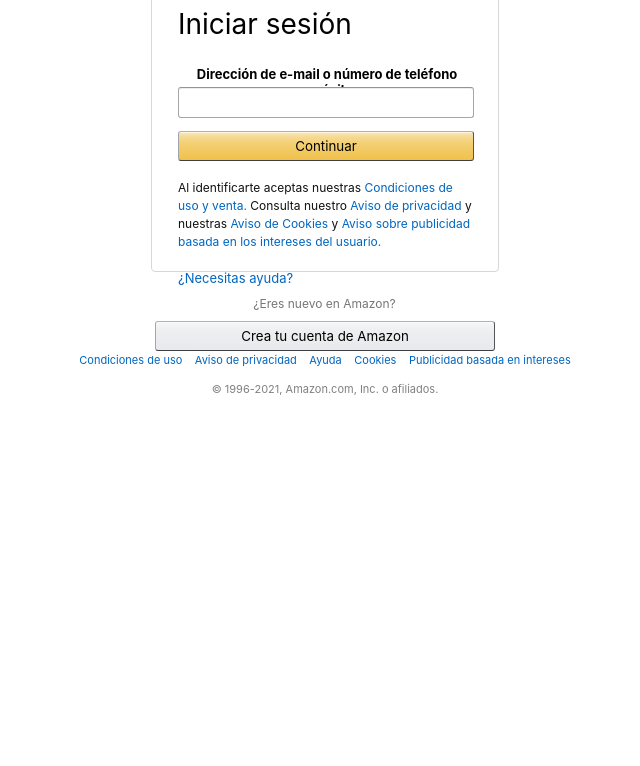
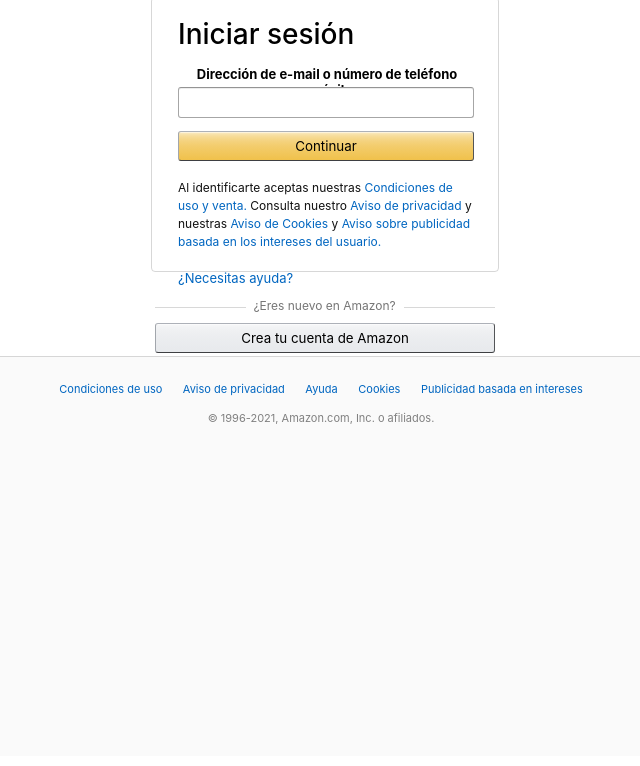
Before and after one commit to marcush04/Amazon-copy, a plain HTML site: page index.html in a window 1280 px wide. Shown: the part 62-828 px from the top of the page, without its empty margins (315-955 px from the left). Before the commit the page ends 800 px from the top, so only its background shows below. Drawn offline with Linux system fonts and the light colour scheme.

Commit message:
Update 11:00 15/01/22

```diff
--- a/index.css
+++ b/index.css
@@ -10,12 +10,13 @@
 }
 
 .section1{
-    width: 100vw;
-    height: 50vh;
+    width: auto;
+    height: 51vh;
     display: flex;
     align-items: center;
     justify-content: start;
     flex-direction: column;
+    background-color: white;
 }
 
 
@@ -28,11 +29,12 @@
     width: 122.41px;
     height: 40px;
     margin-top: 5px;
+    margin-bottom: 10px;
 }
 
 .bloque{
     width: 348px;
-    height: 325px;
+    height: 316px;
     display: flex;
     flex-direction: column;
     align-items: start;
@@ -50,8 +52,9 @@
     width: 296px;
     height: 37.59px;
     font-size: 28px;
-    padding-bottom: 4px;
-    font-weight: 400;
+    font-weight: 900;
+    margin-bottom: 10px;
+    font-weight: 500;
     line-height: 1.2;
     display: flex;
     align-self: start;
@@ -81,6 +84,9 @@
     padding-top: 3px;
     padding-bottom: 3px;
     margin-bottom: 13px;
+}
+.emailtext:focus{
+    box-shadow: 0px 0px 3px 1px rgb(247, 160, 0);
 }
 
 .continuar{
@@ -137,6 +143,10 @@
     font-size: 13px;
     text-decoration: none;
 }
+.ayuda:hover{
+    color: rgb(207, 83, 0);
+    text-decoration: underline;
+}
 
 .crearacc{
     display: flex;
@@ -146,17 +156,31 @@
 .nuevo{
     color: #767676;
     font-size: 12px;
-    padding: 4px 8px 10px 7px;
+    padding: 6px 8px 10px 7px;
+}
+.linea{
+    display: flex;
+    align-items: center;
+    color: rgba(0, 0, 0, 0.35);
+}
+.linea:before,.linea:after{
+    content: "";
+    flex-grow: 1;
+    background: rgba(173, 173, 173, 0.473);
+    height: 1px;
+    font-size: 0px;
+    line-height: 0px;
 }
 
 .botonacc{
     width: 340px;
     height: 30px;
     padding: 0 10px 0 11px;
+    margin-bottom: 17px;
     background: linear-gradient(.50turn, white, 10%, #e7e9ec);
     border-radius: 3px;
     border-color: #adb1b8 #a2a6ac #8d9096;
-    border-width: 1px;
+    border-width: 0.5px;
     cursor: pointer;
     display: inline-block;
     padding: 0;
@@ -167,10 +191,19 @@
     background: #e7e9ec;
 }
 
-
-
-
-
+.separador{
+    display: flex;
+    align-items: center;
+    color: rgba(0, 0, 0, 0.35);
+}
+.separador:before, .separador:after{
+    content: "";
+    flex-grow: 1;
+    background: rgba(173, 173, 173, 0.473);
+    height: 1px;
+    font-size: 0px;
+    line-height: 0px;
+}
 
 
 
@@ -185,7 +218,7 @@
 
 .lista {
     display: inline;
-
+    margin-right: 8px;
 }
 
 .a {
@@ -206,10 +239,11 @@
 
 .section2{
     width: auto;
-    height: 130px;
+    height: 50vh;
     padding: 0px 16px 0px 16px;
     margin: 10px;
     display: block;
     justify-content: center;
     align-items: center;
+    background: rgba(241, 241, 241, 0.35);
 }
--- a/index.html
+++ b/index.html
@@ -18,7 +18,7 @@
 
         <div class="bloque">
 
-            <h2 class="iniciarsesion">Iniciar sesión</h2><br>
+            <h2 class="iniciarsesion">Iniciar sesión</h2>
 
             <div>
                 <span class="direccion">Dirección de e-mail o número de teléfono móvil</span>
@@ -47,7 +47,9 @@
 
         <div class="crearacc">
             <br>
-            <p class="nuevo" id="acc">¿Eres nuevo en Amazon?</p>
+            <div class="linea">
+                <p class="nuevo" id="acc">¿Eres nuevo en Amazon?</p>
+            </div>
             <button class="botonacc" value="Crea tu cuenta de Amazon">Crea tu cuenta de Amazon</button>
         </div>
     </section>
@@ -55,6 +57,11 @@
 
 
     <section class="section2">
+
+        <div class="separador">
+        </div>
+        <br>
+
         <div class="lalista">
             <ul class="ul">
                 <li class="lista"><a href="https://www.amazon.es/gp/help/customer/display.html/ref=ap_desktop_footer_cou?ie=UTF8&nodeId=200545940" class="a">Condiciones de uso</a></li>
```
